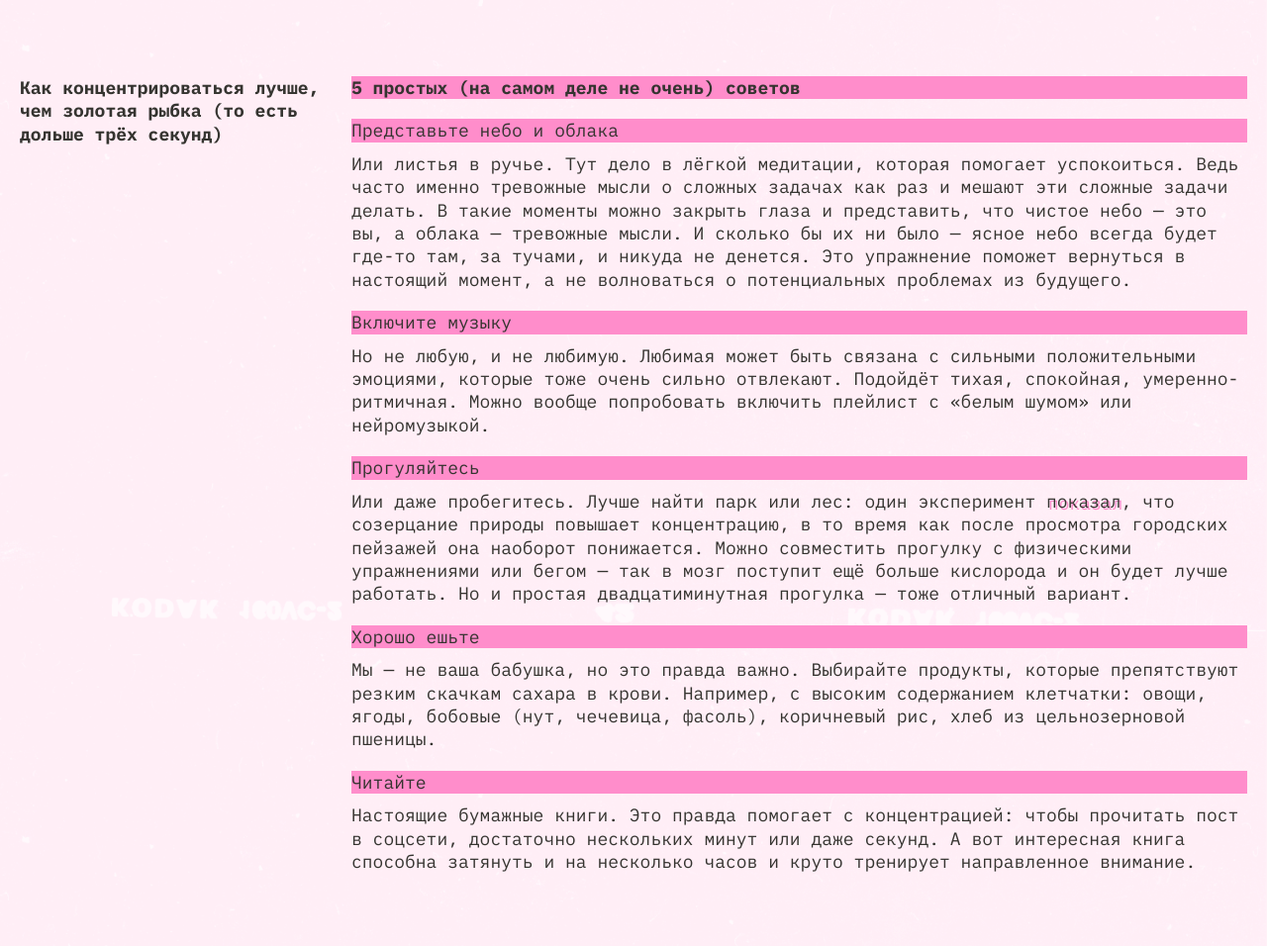
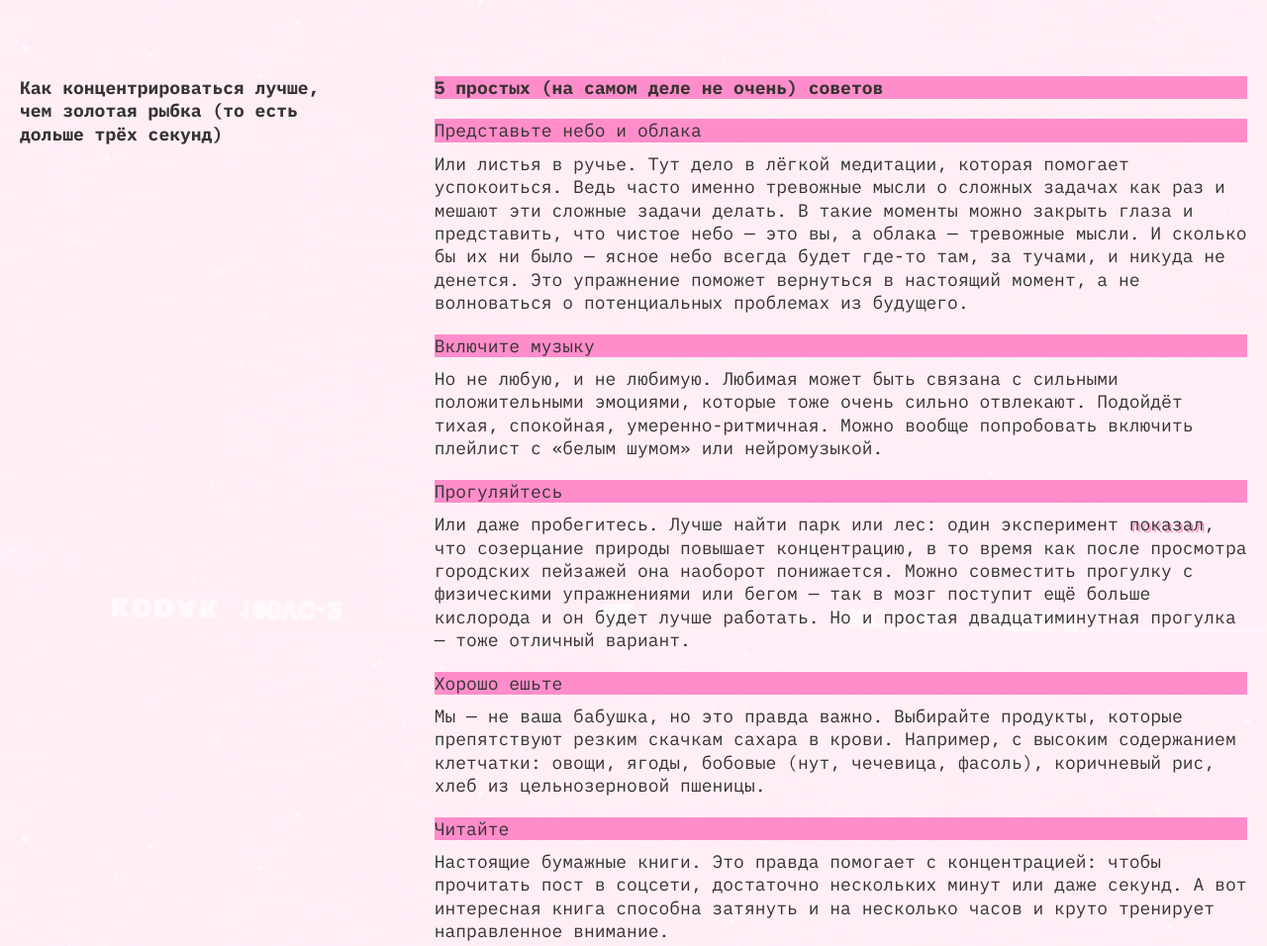
Before and after one commit to Iluwa8/slozhno-sosredotochitsya-fd, a plain HTML site: page index.html in a window 1280 px wide. Shown: the part 1762-2718 px from the top of the page at 99% size. Drawn offline with Linux system fonts and the light colour scheme.

Commit message:
ready to go

```diff
--- a/styles/dark.css
+++ b/styles/dark.css
@@ -24,6 +24,7 @@
   --link-decor-color: #F1B2CE;
   --head-text-bg-color: #FF0070;
   --footer-text-shadow: #FF0070;
+  --menu-hover-color: rgba(255, 0, 112, 0.4);
 }
 
 .theme-dark .header__decorations {
--- a/styles/light.css
+++ b/styles/light.css
@@ -26,6 +26,7 @@
   --head-text-bg-color: #FF8DCB;
   /* --footer-text-shadow: rgb(253 17 101); */
   --footer-text-shadow: #FF0070;
+  --menu-hover-color: rgba(50, 49, 45, 0.4);
 }
 
 @media (prefers-color-scheme: light) {
@@ -51,6 +52,7 @@
     --head-text-bg-color: #FF8DCB;
     /* --footer-text-shadow: rgb(253 17 101); */
     --footer-text-shadow: #FF0070;
+    --menu-hover-color: rgba(50, 49, 45, 0.4);
   }
 
   .header__decorations {
--- a/styles/style.css
+++ b/styles/style.css
@@ -412,7 +412,8 @@ ________________________________________________________________________________
   }
 
   .main__section-head {
-    min-width: 315px;
+    max-width: 315px;
+    width: 100%;
   }
 
   .main__section:nth-child(even) .main__section-article-list {
@@ -421,7 +422,16 @@ ________________________________________________________________________________
     gap: 20px;
   }
 
+  /* .main__section:nth-child(odd) {
+    grid-template-columns: repeat(auto-fit, minmax(300px, 1fr));
+  } */
+
   /* .main__section-images-container {
     margin-block-start: 20px;
   } */
+
+  .main__section:nth-child(odd) {
+    grid-template-columns: 1fr 2.06fr;
+    text-wrap: wrap;
+  }
 }
--- a/styles/variables.css
+++ b/styles/variables.css
@@ -31,6 +31,7 @@
   --link-decor-color: #F1B2CE;
   --head-text-bg-color: #FF0070;
   --footer-text-shadow: #FF0070;
+  --menu-hover-color: rgba(255, 0, 112, 0.4);
 }
 
 @media (min-width: 768px) {
```
